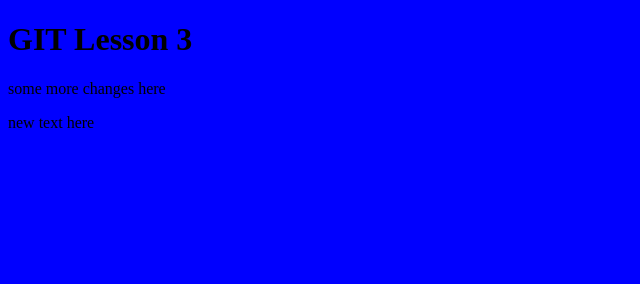
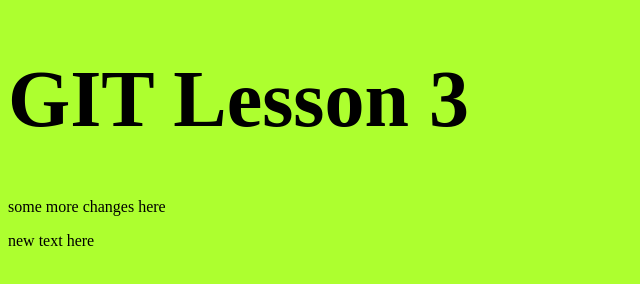
Before and after one commit to lematoriy/TEST, a plain HTML site: page index.html in a window 1280 px wide. Shown: the whole page, without its empty margins (0-640 px from the left). Drawn offline with Linux system fonts and the light colour scheme.

Commit message:
css - bckgrnd greenyellow

```diff
--- a/style.css
+++ b/style.css
@@ -1,3 +1,7 @@
 body {
-    background: blue;
+    background: greenyellow;
 }
+
+h1{
+    font-size: 80px;
+}
```
